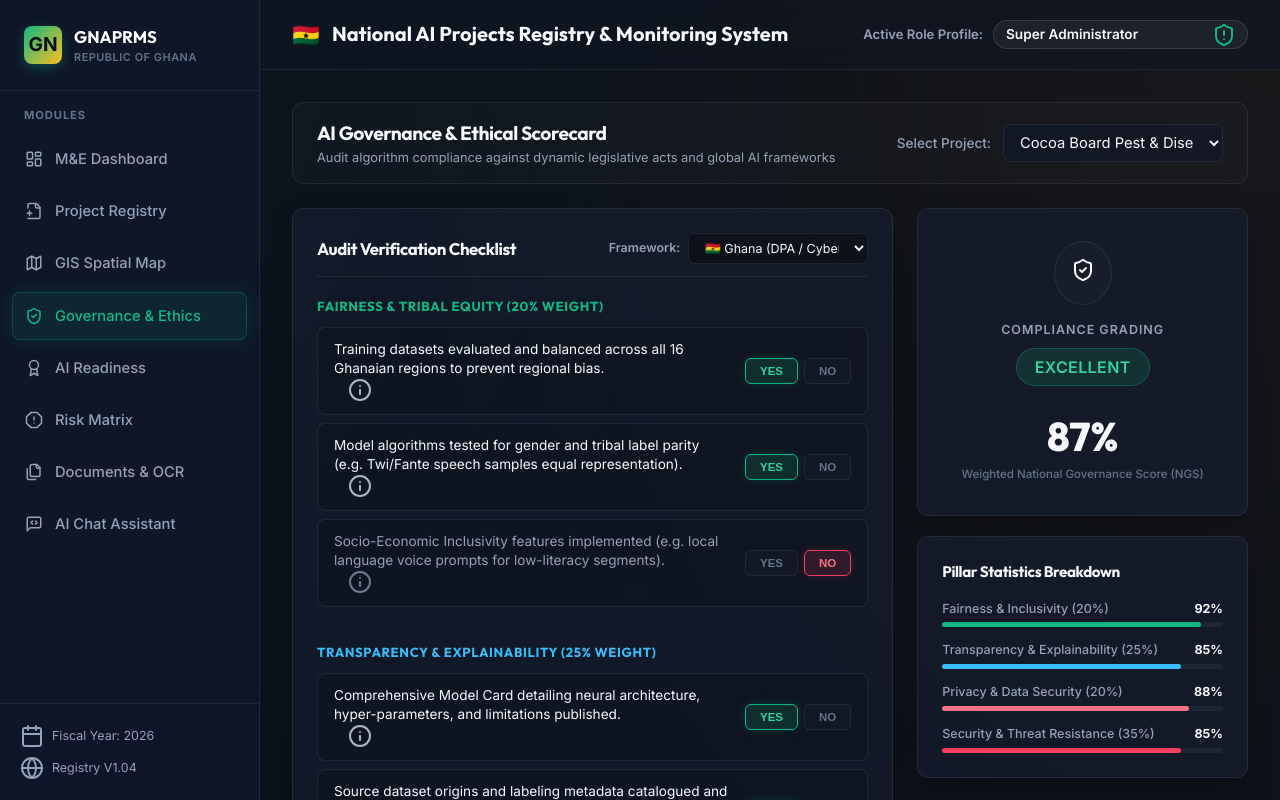
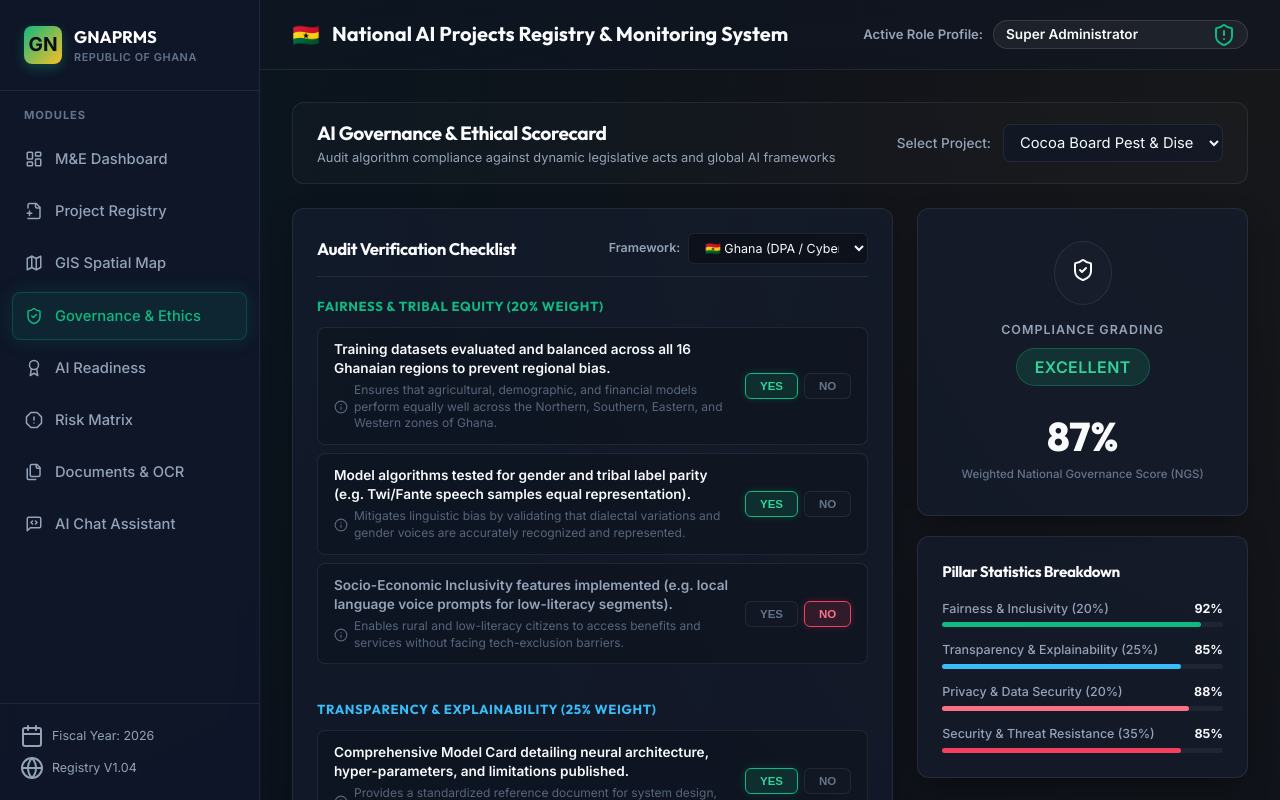
Before and after one commit to nkwasi262-glitch/ai-tracker, a React (Vite) app: page / in a window 1280 px wide. Both pictures are taken after a click on the element "Governance & Ethics". Shown: the top 800 px of the page. Built offline with nearby package versions, Linux system fonts and the light colour scheme.

Commit message:
style: display audit explanations inline as subtext for direct visibility

```diff
--- a/src/components/GovernanceCompliance.tsx
+++ b/src/components/GovernanceCompliance.tsx
@@ -288,27 +288,34 @@ export const GovernanceCompliance: React.FC<GovernanceComplianceProps> = ({
                     fontSize: '0.85rem'
                   }}
                 >
-                  <span style={{
-                    color: isYes ? 'var(--text-primary)' : 'var(--text-secondary)',
-                    lineHeight: '1.4',
-                    flex: 1,
+                  <div style={{
                     display: 'flex',
-                    alignItems: 'center',
-                    flexWrap: 'wrap'
+                    flexDirection: 'column',
+                    gap: '4px',
+                    flex: 1
                   }}>
-                    {q.text}
-                    {/* Glassmorphic Tooltip on hover */}
-                    <span className="tooltip-container">
+                    <span style={{
+                      color: isYes ? 'var(--text-primary)' : 'var(--text-secondary)',
+                      lineHeight: '1.4',
+                      fontWeight: 600
+                    }}>
+                      {q.text}
+                    </span>
+                    <span style={{
+                      color: 'var(--text-muted)',
+                      fontSize: '0.75rem',
+                      lineHeight: '1.4',
+                      display: 'flex',
+                      alignItems: 'center',
+                      opacity: 0.85
+                    }}>
                       <Info
-                        className="w-4 h-4 text-sky-400 cursor-help hover:text-sky-300"
-                        style={{ marginLeft: '6px', opacity: 0.7 }}
+                        className="text-sky-400"
+                        style={{ width: '14px', height: '14px', marginRight: '6px', flexShrink: 0 }}
                       />
-                      <span className="tooltip-text">
-                        <strong style={{ color: '#38bdf8', display: 'block', marginBottom: '4px' }}>Parameter Explanation:</strong>
-                        {q.description}
-                      </span>
+                      {q.description}
                     </span>
-                  </span>
+                  </div>
 
                   {/* Metadata Format Options (Yes/No Radio Buttons) */}
                   <div style={{ display: 'flex', gap: '6px', flexShrink: 0 }}>
```
